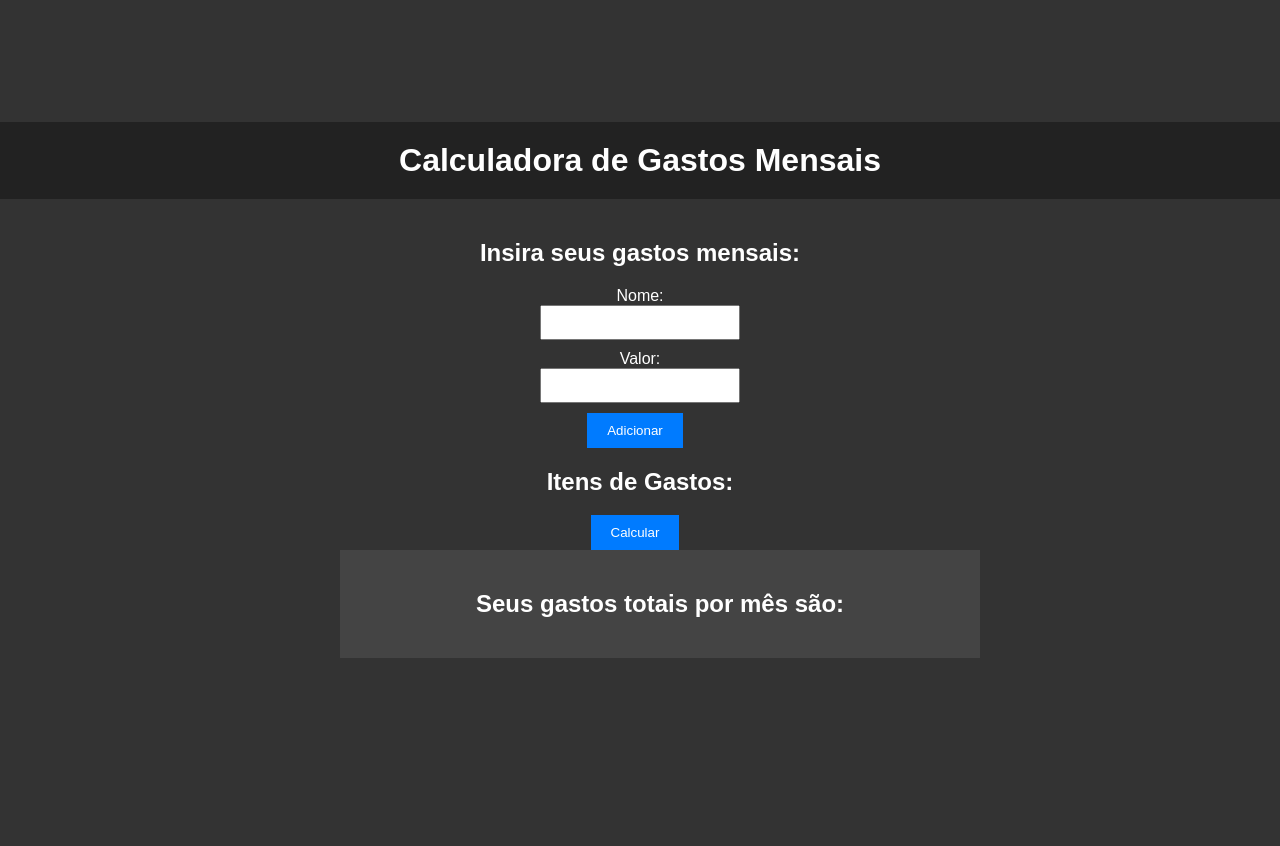
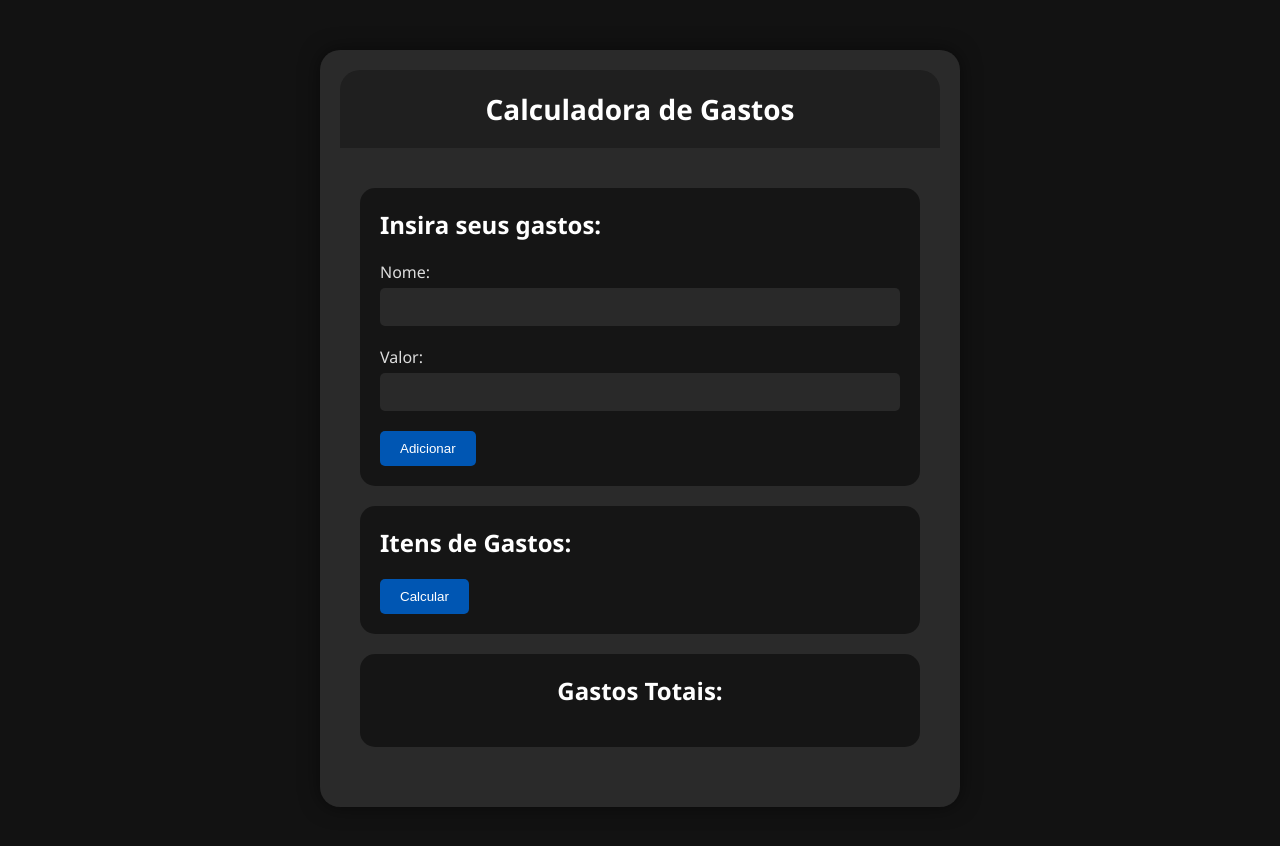
Before and after one commit to RegisDev2k/Calculadora-de-contas, a plain HTML site: page index.html in a window 1280 px wide. Before the commit the page ends 800 px from the top, so only its background shows below. Drawn offline with Linux system fonts and the light colour scheme.

Commit message:
Add files via upload

```diff
--- a/index.html
+++ b/index.html
@@ -7,18 +7,19 @@
     <link rel="stylesheet" href="styles.css">
 </head>
 <body>
+    <div class="container">
         <header>
-        <h1>Calculadora de Gastos Mensais</h1>
+            <h1>Calculadora de Gastos</h1>
         </header>
         <main>
             <section id="form">
-            <h2>Insira seus gastos mensais:</h2>
+                <h2>Insira seus gastos:</h2>
                 <form id="gastosForm">
-                <div>
+                    <div class="input-group">
                         <label for="nome">Nome:</label>
                         <input type="text" id="nome" name="nome" required>
                     </div>
-                <div>
+                    <div class="input-group">
                         <label for="valor">Valor:</label>
                         <input type="number" id="valor" name="valor" required>
                     </div>
@@ -31,10 +32,11 @@
                 <button type="button" id="calcularButton">Calcular</button>
             </section>
             <section id="resultado">
-            <h2>Seus gastos totais por mês são:</h2>
+                <h2>Gastos Totais:</h2>
                 <p id="totalGastos"></p>
             </section>
         </main>
+    </div>
     <script src="script.js"></script>
 </body>
 </html>
--- a/styles.css
+++ b/styles.css
@@ -1,75 +1,103 @@
 body {
-    font-family: Arial, sans-serif;
+    font-family: 'Segoe UI', Tahoma, Geneva, Verdana, sans-serif;
     margin: 0;
     padding: 0;
-    background-color: #333333;
-    color: #ffffff;
-    display: flex;
-    flex-direction: column;
-    align-items: center;
-    justify-content: center;
-    min-height: 100vh;
+    background-color: #121212; /* Preto */
+    color: #fff;
+}
+
+.container {
+    background-color: rgba(255, 255, 255, 0.1); /* Fundo semi-transparente */
+    border-radius: 20px;
+    box-shadow: 0 0 20px rgba(0, 0, 0, 0.5);
+    margin: 50px auto;
+    padding: 20px;
+    max-width: 600px;
 }
 
 header {
-    background-color: #222222;
+    background-color: #1f1f1f; /* Cinza escuro */
+    color: #fff;
+    text-align: center;
     padding: 20px;
-    text-align: center;
-    width: 100%;
+    border-top-left-radius: 20px;
+    border-top-right-radius: 20px;
+    margin-bottom: 20px;
 }
 
 h1 {
     margin: 0;
+    font-size: 28px;
 }
 
 main {
     padding: 20px;
-    width: 100%;
-    max-width: 600px;
-    text-align: center;
 }
 
-#form {
+#form, #itensGastos, #resultado {
+    background-color: rgba(0, 0, 0, 0.5); /* Fundo semi-transparente */
+    border-radius: 15px;
+    padding: 20px;
     margin-bottom: 20px;
 }
 
-form div {
-    margin-bottom: 10px;
+h2 {
+    margin-top: 0;
+    color: #fff;
+}
+
+.input-group {
+    margin-bottom: 20px;
 }
 
 label {
     display: block;
+    margin-bottom: 5px;
+    color: #ddd; /* Cinza claro */
 }
 
 input[type="text"],
 input[type="number"] {
-    width: 200px;
-    padding: 8px;
-    box-sizing: border-box;
+    width: calc(100% - 20px); /* Ajuste para compensar o padding */
+    padding: 10px;
+    border: none;
+    border-radius: 5px;
+    font-size: 16px;
+    background-color: #292929; /* Cinza escuro */
+    color: #fff;
 }
 
 button {
-    background-color: #007bff;
-    color: white;
+    background-color: #0056b3; /* Azul */
+    color: #fff;
     padding: 10px 20px;
     border: none;
     cursor: pointer;
-    margin-right: 10px;
+    border-radius: 5px;
     transition: background-color 0.3s ease;
 }
 
 button:hover {
-    background-color: #0056b3;
+    background-color: #004080; /* Azul escuro ao passar o mouse */
+}
+
+ul {
+    list-style-type: none;
+    padding: 0;
+}
+
+li {
+    margin-bottom: 10px;
+    padding: 10px;
+    background-color: #292929; /* Cinza escuro */
+    border-radius: 5px;
 }
 
 #resultado {
-    background-color: #444444;
-    padding: 20px;
     text-align: center;
-    width: 100%;
 }
 
 #totalGastos {
+    margin: 0;
     font-size: 24px;
-    margin: 0;
 }
```
Lines whose indentation alone changed are shown as unchanged.
